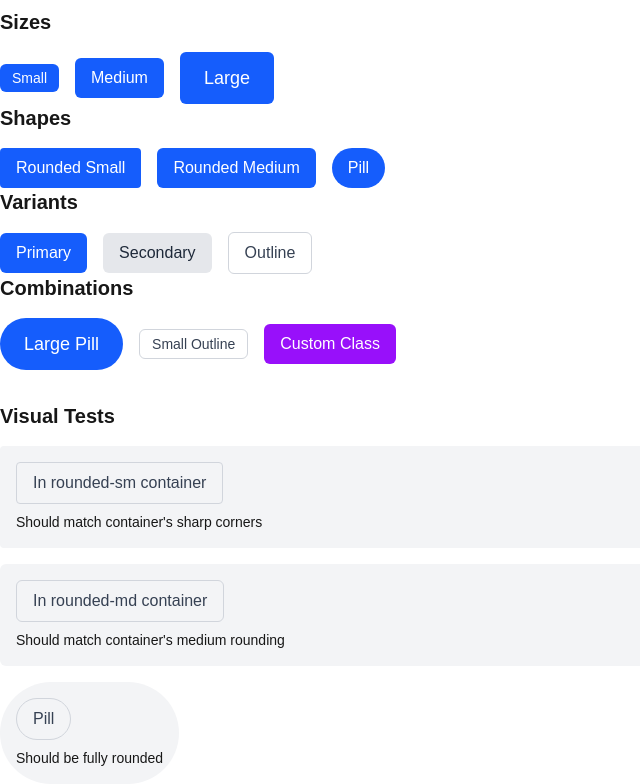
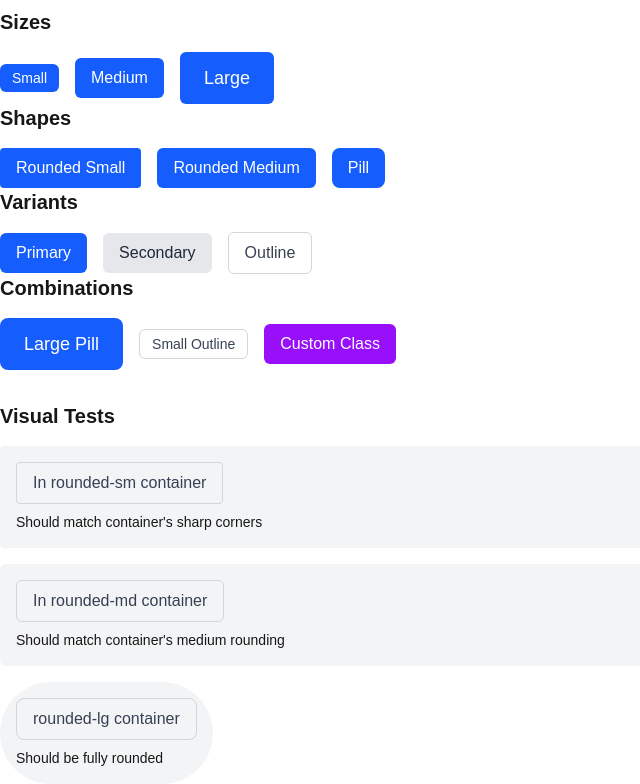
Before and after one commit to ron199807/alx-project-0x00-setup, a Next.js app in the folder alx-project-0x00/: page /landing in a window 1280 px wide. Shown: the part 442-1226 px from the top of the page, without its empty margins (0-640 px from the left). Built offline with nearby package versions, Linux system fonts and the light colour scheme.

Commit message:
added rounded large to the buttun shape

```diff
--- a/alx-project-0x00/components/Button.tsx
+++ b/alx-project-0x00/components/Button.tsx
@@ -21,7 +21,7 @@ const Button: React.FC<ButtonProps> = ({
   const shapeClasses = {
     sm: 'rounded-sm',
     md: 'rounded-md',
-    full: 'rounded-full',
+    full: 'rounded-lg',
   };
 
   // Variant classes
--- a/alx-project-0x00/pages/landing.tsx
+++ b/alx-project-0x00/pages/landing.tsx
@@ -48,7 +48,7 @@ const Landing: React.FC = () => {
           </div>
         </section>
 
-                <section className="pt-8">
+        <section className="pt-8">
           <h2 className="text-xl font-semibold mb-4">Visual Tests</h2>
           <div className="space-y-4">
             <div className="p-4 bg-gray-100 rounded-sm">
@@ -62,7 +62,7 @@ const Landing: React.FC = () => {
             </div>
 
             <div className="p-4 bg-gray-100 rounded-full w-fit">
-              <Button title="Pill" shape="full" variant="outline" styles="" />
+              <Button title="rounded-lg container" shape="full" variant="outline" styles="" />
               <p className="mt-2 text-sm">Should be fully rounded</p>
             </div>
           </div>
```
